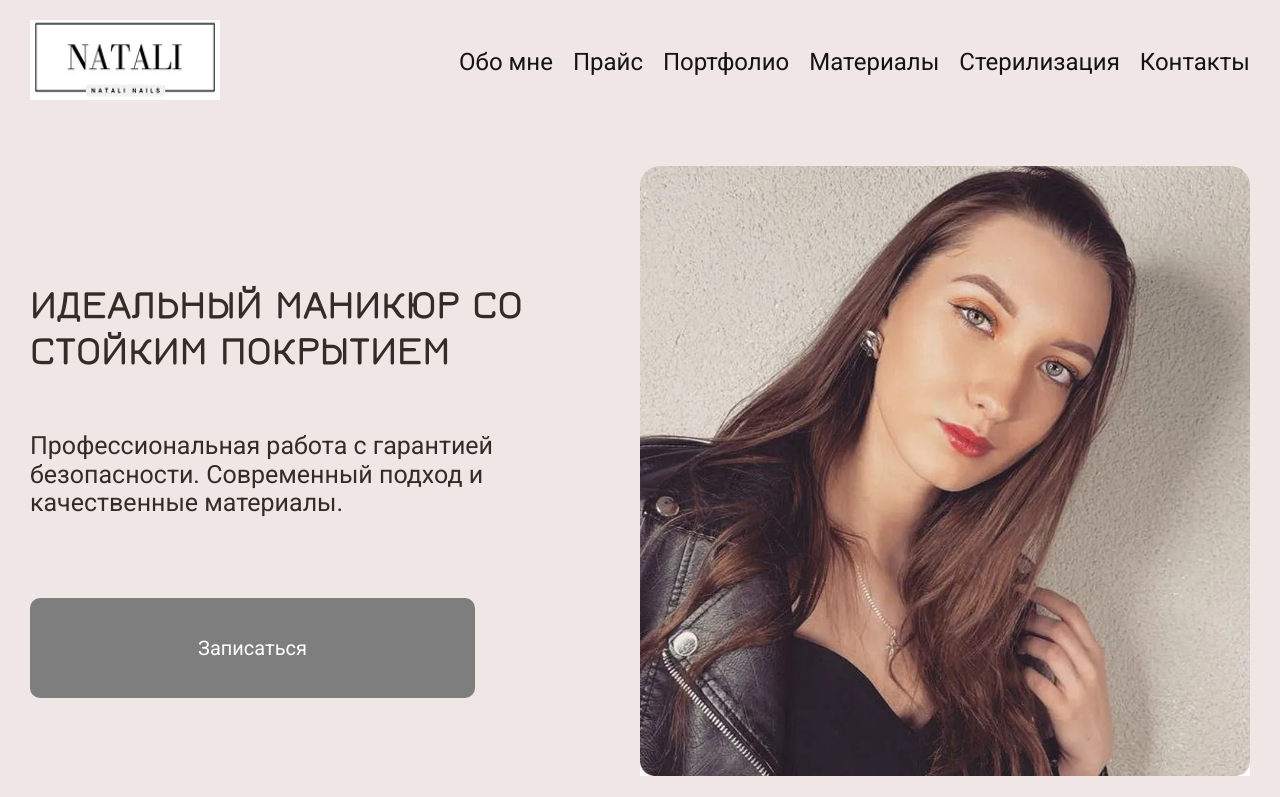
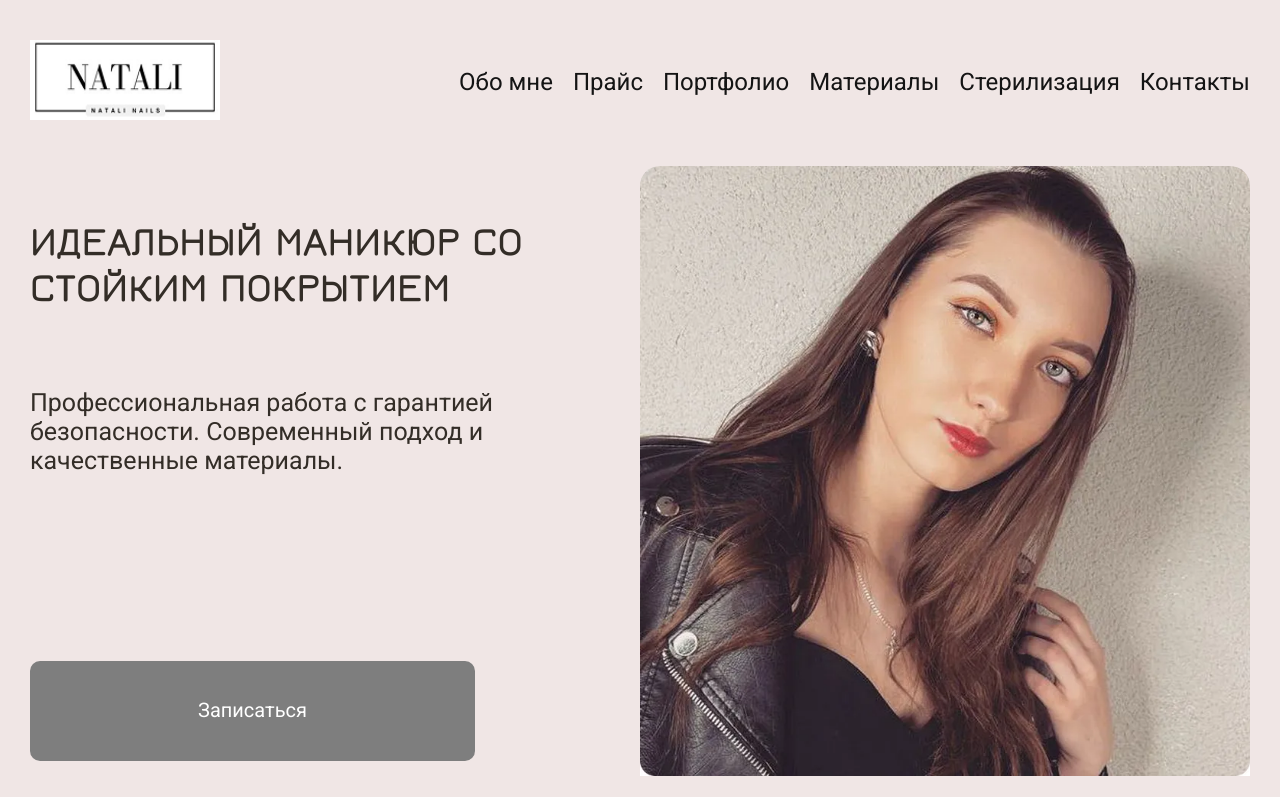
Before and after one commit to darina1970/Natali_Nails, a React (Vite) app: page / in a window 1280 px wide. Shown: the top 797 px of the page. Built offline with nearby package versions, Linux system fonts and the light colour scheme.

Commit message:
fixed styles

```diff
--- a/src/components/Header/Header.module.css
+++ b/src/components/Header/Header.module.css
@@ -3,11 +3,12 @@
     flex-direction: column;
     width: 100%;
     position: relative;
+    padding-bottom: 40px;
 }
 
 .headerMainNav {
     width: 100%;
-    padding: 20px 0;
+    padding: 40px 0;
     display: flex;
     justify-content: space-between;
     align-items: center;
@@ -41,15 +42,16 @@
     align-items: center;
     width: 100%;
     min-height: 500px;
-    padding: 40px 0;
+    padding: 0;
 }
 
 .headerMainLeft {
-    width: 50%;
+    width: 600px;
+    height: auto;
     display: flex;
     flex-direction: column;
-    justify-content: center;
-    gap: 40px;
+    justify-content: flex-start;
+    gap: 60px;
 }
 
 .headerMainLeft h1 {
@@ -81,7 +83,7 @@
     align-self: flex-start;
     border: none;
     cursor: pointer;
-    margin-top: auto;
+    margin-top: 85px;
 }
 
 .headerMainRight {
```
